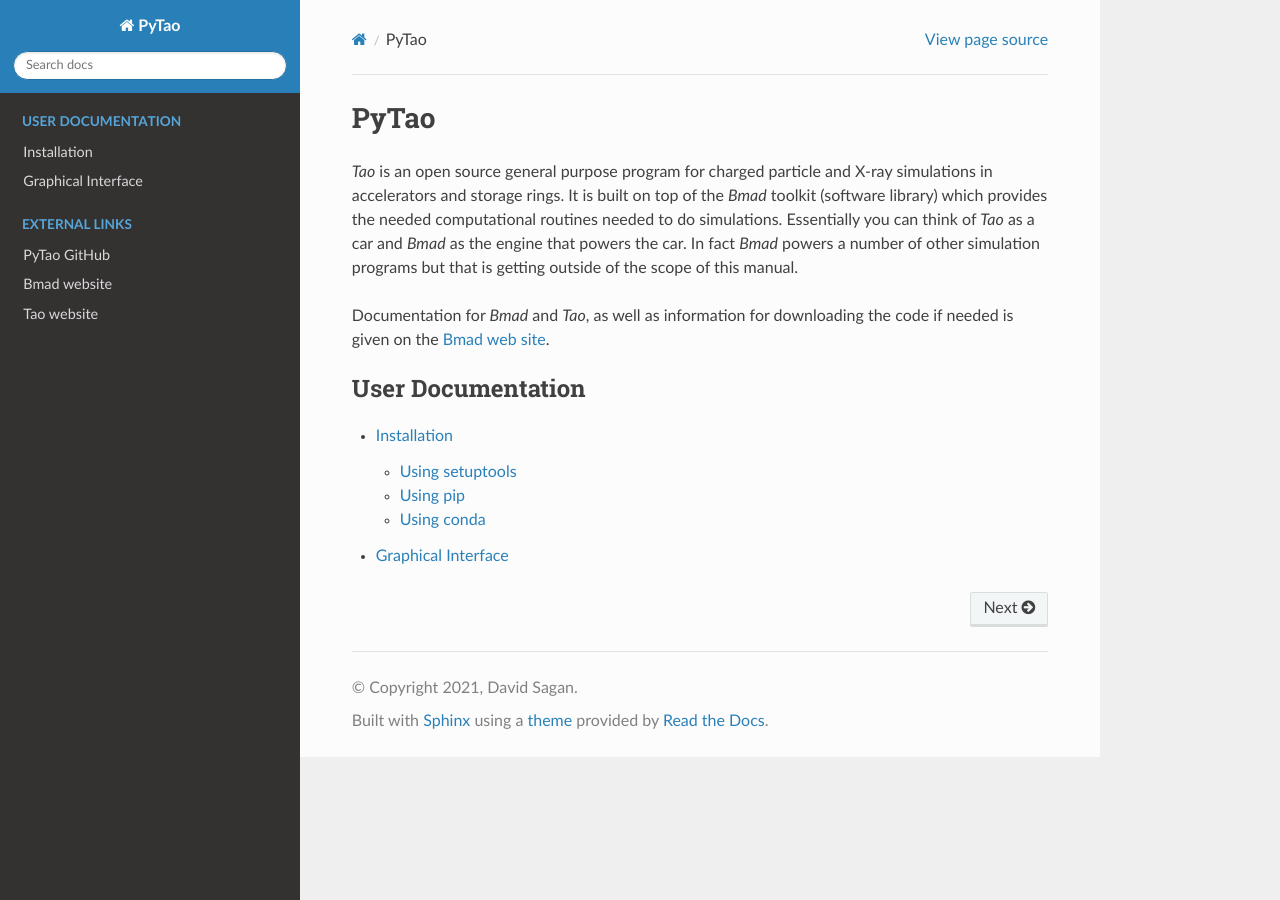
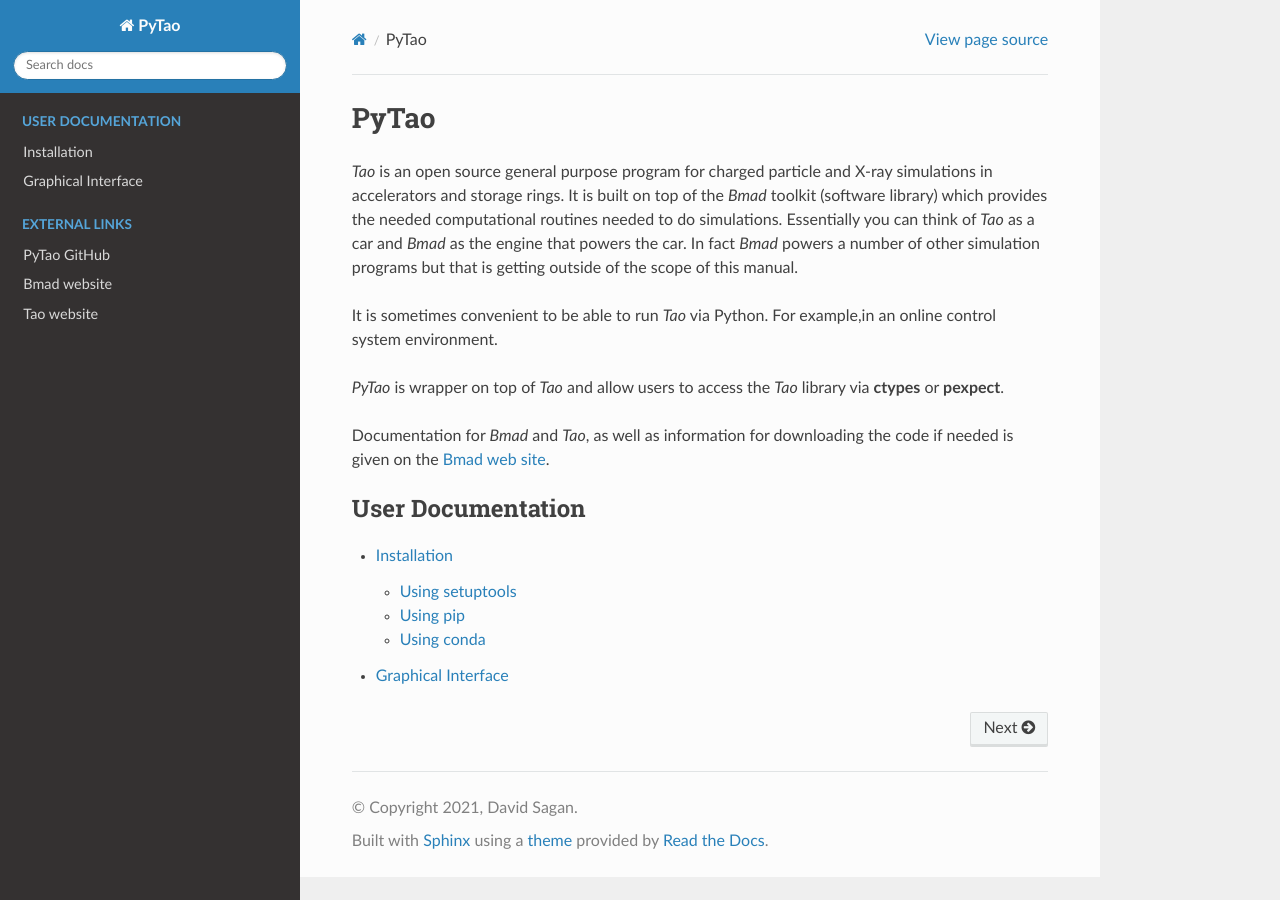
Before and after one commit to bmad-sim/pytao, a Sphinx documentation site: the page built from docs/source/index.rst, in a window 1280 px wide. Built offline with Sphinx 7.4.7 and the Read the Docs theme 2.0.0, drawn with Linux system fonts in a browser that asks for light colours; pages that are not in the unit, such as notebooks, are missing from menus.

Commit message:
DOC: Adjust introduction to include information for PyTao.

```diff
--- a/docs/source/index.rst
+++ b/docs/source/index.rst
@@ -1,14 +1,21 @@
 PyTao
 =====
 
-*Tao* is an open source general purpose program for charged particle and X-ray simulations in
-accelerators and storage rings. It is built on top of the *Bmad* toolkit (software library) which
-provides the needed computational routines needed to do simulations. Essentially you can think of
-*Tao* as a car and *Bmad* as the engine that powers the car. In fact *Bmad* powers a number of other
+*Tao* is an open source general purpose program for charged particle and X-ray
+simulations in accelerators and storage rings. It is built on top of the *Bmad*
+toolkit (software library) which provides the needed computational routines
+needed to do simulations. Essentially you can think of *Tao* as a car and *Bmad*
+as the engine that powers the car. In fact *Bmad* powers a number of other
 simulation programs but that is getting outside of the scope of this manual.
 
-Documentation for *Bmad* and *Tao*, as well as information for downloading the code if needed is given
-on the `Bmad web site <https://www.classe.cornell.edu/bmad>`_.
+It is sometimes convenient to be able to run *Tao* via Python. For example,in an
+online control system environment.
+
+*PyTao* is wrapper on top of *Tao* and allow users to access the *Tao* library
+via **ctypes** or **pexpect**.
+
+Documentation for *Bmad* and *Tao*, as well as information for downloading the
+code if needed is given on the `Bmad web site <https://www.classe.cornell.edu/bmad>`_.
 
 .. toctree::
    :maxdepth: 2
--- a/docs/source/user_docs/index.rst
+++ b/docs/source/user_docs/index.rst
@@ -1,11 +1,6 @@
-It is sometimes convenient to be able to run *Tao* via Python. For example,in an
-online control system environment.
-
 Installation
 ============
 
-PyTao is wrapper on top of *Tao* and allow users to access it in one
-of two ways as mentioned above.
 For instructions on how to install *Tao* and *Bmad* please refer to the instructions
 available at the *Bmad* website.
 
```
